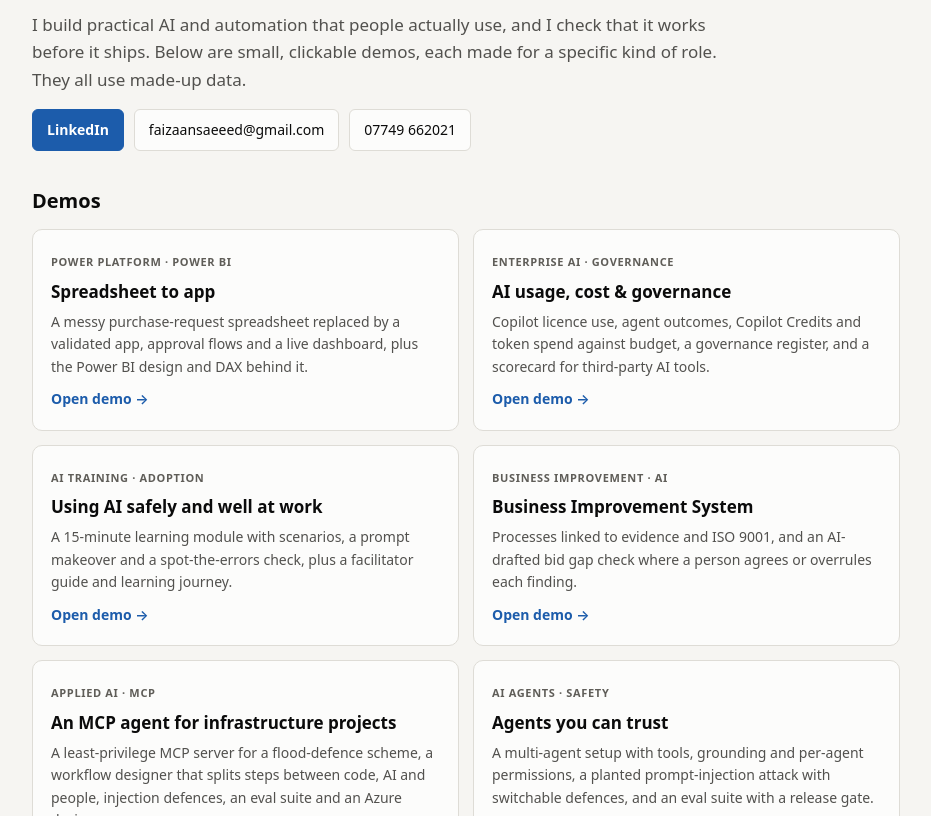
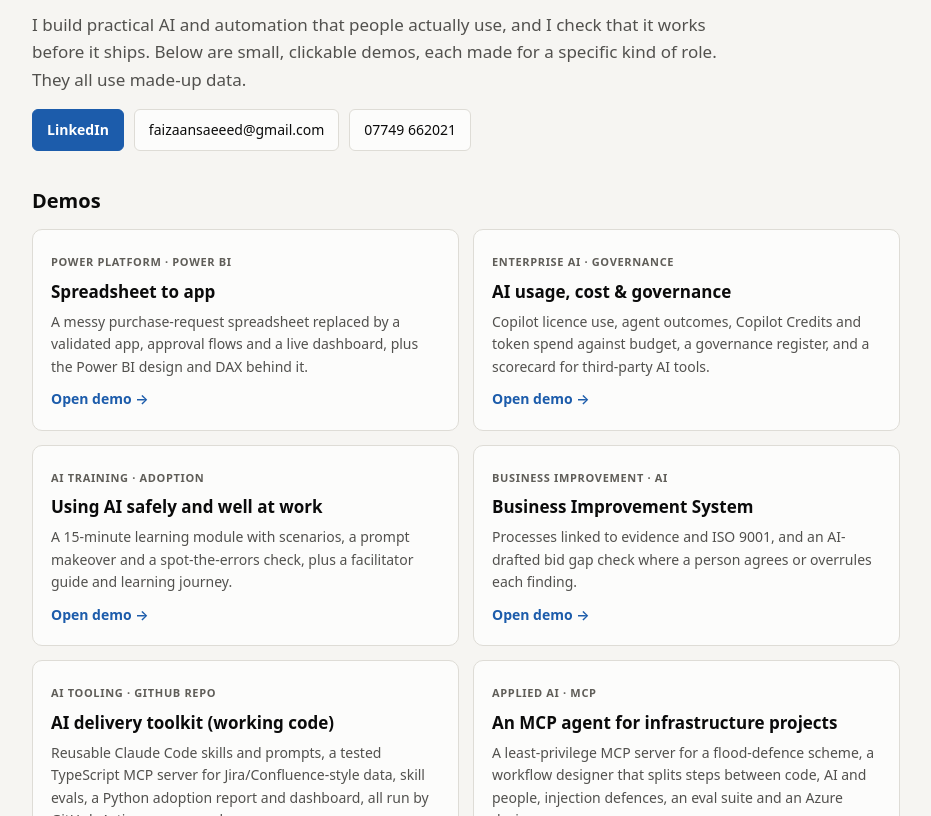
Before and after one commit to saeedfzn/saeedfzn.github.io, a plain HTML site: page index.html in a window 1280 px wide. Shown: the part 136-952 px from the top of the page, without its empty margins (174-1105 px from the left). Drawn offline with Linux system fonts and the light colour scheme.

Commit message:
Add AI delivery toolkit repo
Co-Authored-By: Claude Opus 5.5 <noreply@anthropic.com>
Claude-Session: https://claude.ai/code/session_01EcGgVpnLFKBqAo6eKzwKQC

```diff
--- a/index.html
+++ b/index.html
@@ -47,6 +47,7 @@ footer{margin-top:34px;font-size:13px;color:var(--muted)}
     <a class="card" href="https://saeedfzn.github.io/ai-usage-governance-demo/"><span class="tag">Enterprise AI · governance</span><h3>AI usage, cost &amp; governance</h3><p>Copilot licence use, agent outcomes, Copilot Credits and token spend against budget, a governance register, and a scorecard for third-party AI tools.</p><span class="go">Open demo →</span></a>
     <a class="card" href="https://saeedfzn.github.io/ai-at-work-training-demo/"><span class="tag">AI training · adoption</span><h3>Using AI safely and well at work</h3><p>A 15-minute learning module with scenarios, a prompt makeover and a spot-the-errors check, plus a facilitator guide and learning journey.</p><span class="go">Open demo →</span></a>
     <a class="card" href="https://saeedfzn.github.io/business-improvement-system-demo/"><span class="tag">Business improvement · AI</span><h3>Business Improvement System</h3><p>Processes linked to evidence and ISO 9001, and an AI-drafted bid gap check where a person agrees or overrules each finding.</p><span class="go">Open demo →</span></a>
+    <a class="card" href="https://github.com/saeedfzn/ai-delivery-toolkit"><span class="tag">AI tooling · GitHub repo</span><h3>AI delivery toolkit (working code)</h3><p>Reusable Claude Code skills and prompts, a tested TypeScript MCP server for Jira/Confluence-style data, skill evals, a Python adoption report and dashboard, all run by GitHub Actions on every change.</p><span class="go">Open repo →</span></a>
     <a class="card" href="https://saeedfzn.github.io/infrastructure-mcp-agent-demo/"><span class="tag">Applied AI · MCP</span><h3>An MCP agent for infrastructure projects</h3><p>A least-privilege MCP server for a flood-defence scheme, a workflow designer that splits steps between code, AI and people, injection defences, an eval suite and an Azure design.</p><span class="go">Open demo →</span></a>
     <a class="card" href="https://saeedfzn.github.io/agent-eval-safety-demo/"><span class="tag">AI agents · safety</span><h3>Agents you can trust</h3><p>A multi-agent setup with tools, grounding and per-agent permissions, a planted prompt-injection attack with switchable defences, and an eval suite with a release gate.</p><span class="go">Open demo →</span></a>
     <a class="card" href="https://saeedfzn.github.io/agent-testing-pipeline-demo/"><span class="tag">AI engineering · testing</span><h3>How I build and test agents</h3><p>An agent with tools and sub-agents, an adversarial review panel, evals tracked across versions with a regression caught, and a CI pipeline that blocks a bad release.</p><span class="go">Open demo →</span></a>
```
